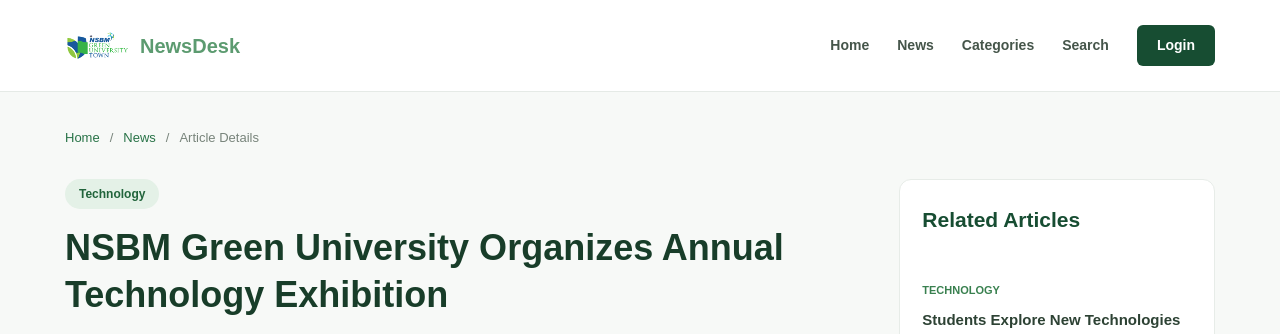
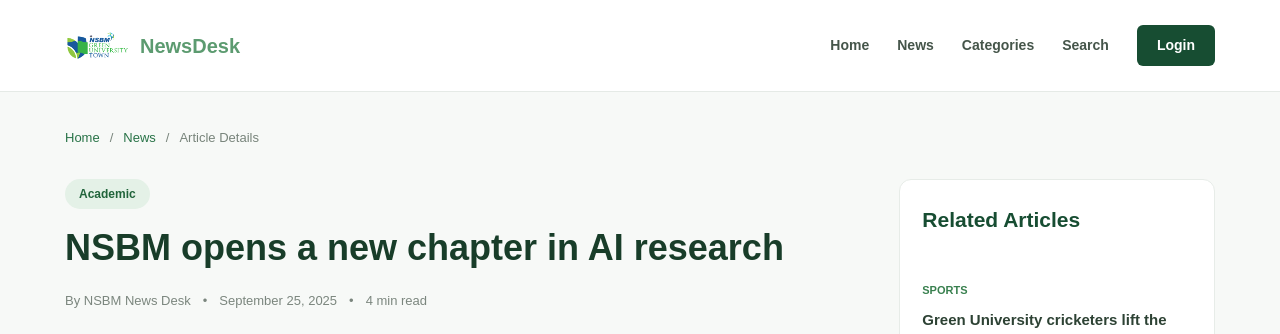
Before and after one commit to minurisiyara/NSBM-NewsDesk, a PHP site: page /pages/article.php in a window 1280 px wide. Shown: the top 334 px of the page. Run offline with PHP 8.4, Linux system fonts and the light colour scheme.

Commit message:
Add six news articles

```diff
--- a/pages/article.php
+++ b/pages/article.php
@@ -1,51 +1,137 @@
 <?php
 // Temporary sample article data for frontend development.
-// Later, this data can be loaded from the database.
 
-$article = [
-    "id" => 1,
-    "title" => "NSBM Green University Organizes Annual Technology Exhibition",
-    "category" => "Technology",
-    "author" => "NSBM News Desk",
-    "date" => "October 30, 2026",
-    "read_time" => "5 min read",
-    "image" => "../assets/images/technology.jpg",
-    "content" => [
-        "NSBM Green University recently organized its annual technology exhibition, bringing together students, lecturers and technology enthusiasts to showcase innovative projects and creative ideas.",
-        "The exhibition featured a wide range of student projects covering software development, networking, artificial intelligence and emerging technologies. Students had the opportunity to demonstrate their work and explain the ideas behind their projects.",
-        "The event also provided a platform for students to improve their communication skills, exchange knowledge and gain valuable feedback from academic staff and visitors.",
-        "NSBM continues to encourage innovation, creativity and practical learning through events that help students develop the skills needed for the future."
+$articles = [
+
+    // Article 1 - Academic
+    1 => [
+        "id" => 1,
+        "title" => "NSBM opens a new chapter in AI research",
+        "category" => "Academic",
+        "author" => "NSBM News Desk",
+        "date" => "September 25, 2025",
+        "read_time" => "4 min read",
+        "image" => "https://images.unsplash.com/photo-1521737711867-e3b97375f902?w=800",
+        "content" => [
+            "A new research initiative brings students and industry experts together to explore artificial intelligence.",
+            "The initiative provides students with opportunities to learn about artificial intelligence and understand its practical applications.",
+            "Through collaboration and research, students can develop new ideas and improve their knowledge of emerging technologies."
+        ]
+    ],
+
+    // Article 2 - Sports
+    2 => [
+        "id" => 2,
+        "title" => "Green University cricketers lift the championship trophy",
+        "category" => "Sports",
+        "author" => "NSBM News Desk",
+        "date" => "September 24, 2025",
+        "read_time" => "3 min read",
+        "image" => "https://images.unsplash.com/photo-1531415074968-036ba1b575da?w=800",
+        "content" => [
+            "Team NSBM celebrates a memorable victory after an outstanding inter-university tournament.",
+            "The cricket team demonstrated excellent teamwork, determination and sportsmanship throughout the competition.",
+            "This achievement highlights the importance of sports and teamwork in university life."
+        ]
+    ],
+
+    // Article 3 - Events
+    3 => [
+        "id" => 3,
+        "title" => "Innovation takes centre stage at Tech Expo 2025",
+        "category" => "Events",
+        "author" => "NSBM News Desk",
+        "date" => "September 23, 2025",
+        "read_time" => "4 min read",
+        "image" => "https://images.unsplash.com/photo-1516321318423-f06f85e504b3?w=800",
+        "content" => [
+            "Students showcase creative ideas and innovative technology projects at Tech Expo 2025.",
+            "The exhibition provides a platform for students to present their projects and demonstrate their technical knowledge.",
+            "Events like this encourage creativity, innovation and practical learning among university students."
+        ]
+    ],
+
+    // Article 4 - Academic
+    4 => [
+        "id" => 4,
+        "title" => "NSBM celebrates academic excellence",
+        "category" => "Academic",
+        "author" => "NSBM News Desk",
+        "date" => "September 20, 2025",
+        "read_time" => "3 min read",
+        "image" => "https://images.unsplash.com/photo-1562774053-701939374585?w=800",
+        "content" => [
+            "Students and lecturers celebrate achievements and academic success at NSBM.",
+            "Academic achievements reflect the dedication and hard work of students and the guidance provided by lecturers.",
+            "NSBM continues to encourage students to develop their knowledge and achieve their educational goals."
+        ]
+    ],
+
+    // Article 5 - Sports
+    5 => [
+        "id" => 5,
+        "title" => "Inter-faculty sports meet begins",
+        "category" => "Sports",
+        "author" => "NSBM News Desk",
+        "date" => "September 18, 2025",
+        "read_time" => "3 min read",
+        "image" => "https://images.unsplash.com/photo-1461896836934-ffe607ba8211?w=800",
+        "content" => [
+            "Students come together to represent their faculties in a range of sporting events.",
+            "The sports meet gives students an opportunity to demonstrate their abilities, build friendships and represent their faculties.",
+            "The event promotes teamwork, healthy competition and an active university community."
+        ]
+    ],
+
+    // Article 6 - Events
+    6 => [
+        "id" => 6,
+        "title" => "New student orientation programme",
+        "category" => "Events",
+        "author" => "NSBM News Desk",
+        "date" => "September 15, 2025",
+        "read_time" => "3 min read",
+        "image" => "https://images.unsplash.com/photo-1523240795612-9a054b0db644?w=800",
+        "content" => [
+            "New students are welcomed to the NSBM Green University community.",
+            "The orientation programme introduces new students to university facilities, academic activities and student life.",
+            "It also provides an opportunity for students to meet lecturers, staff members and fellow students."
+        ]
     ]
+
 ];
 
 // Get the article ID from the URL.
 $articleId = isset($_GET['id']) ? (int) $_GET['id'] : 1;
 
 // Check whether the requested article exists.
-// This is temporary sample data containing only article ID 1.
-$articleFound = ($articleId === $article['id']);
+$articleFound = isset($articles[$articleId]);
 
-// Temporary related articles.
-$relatedArticles = [
-    [
-        "title" => "Students Explore New Technologies",
-        "category" => "Technology",
-        "date" => "October 25, 2026",
-        "link" => "article.php?id=1"
-    ],
-    [
-        "title" => "University News and Events",
-        "category" => "Campus News",
-        "date" => "October 22, 2026",
-        "link" => "article.php?id=1"
-    ],
-    [
-        "title" => "Innovation and Creativity at NSBM",
-        "category" => "Education",
-        "date" => "October 20, 2026",
-        "link" => "article.php?id=1"
-    ]
-];
+// Load the selected article.
+if ($articleFound) {
+    $article = $articles[$articleId];
+} else {
+    $article = [];
+}
+
+// Generate related articles, excluding the current article.
+$relatedArticles = [];
+
+foreach ($articles as $item) {
+    if ($item['id'] !== $articleId) {
+        $relatedArticles[] = [
+            "title" => $item['title'],
+            "category" => $item['category'],
+            "date" => $item['date'],
+            "link" => "article.php?id=" . $item['id']
+        ];
+    }
+}
+
+// Display only the first three related articles.
+$relatedArticles = array_slice($relatedArticles, 0, 3);
+
+
 ?>
 
 <!DOCTYPE html>
@@ -60,7 +146,7 @@ $relatedArticles = [
     </title>
 
     <!-- Article page stylesheet -->
-    <link rel="stylesheet" href="../assets/css/article.css">
+    <link rel="stylesheet" href="../assests/css/article.css">
 </head>
 
 <body>
@@ -70,7 +156,7 @@ $relatedArticles = [
     <div class="header-container">
 
         <a href="home.php" class="logo">
-            <img src="../assets/images/nsbm-logo.png" alt="NSBM Green University Logo"><span>NewsDesk</span>
+            <img src="../assests/images/nsbm-logo.png" alt="NSBM Green University Logo"><span>NewsDesk</span>
         </a>
 
         <nav class="main-nav">
@@ -274,7 +360,7 @@ $relatedArticles = [
 
 
 <!-- Article page JavaScript -->
-<script src="../assets/js/article.js"></script>
+<script src="../assests/js/article.js"></script>
 
 </body>
 </html>
```
